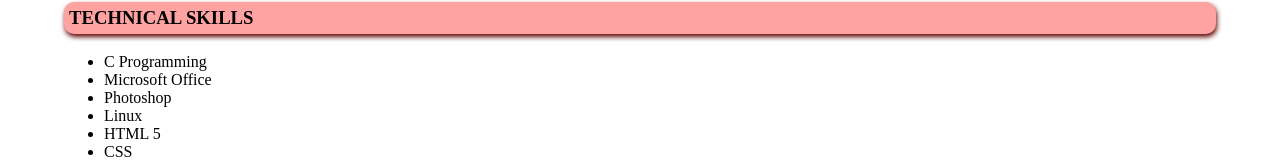
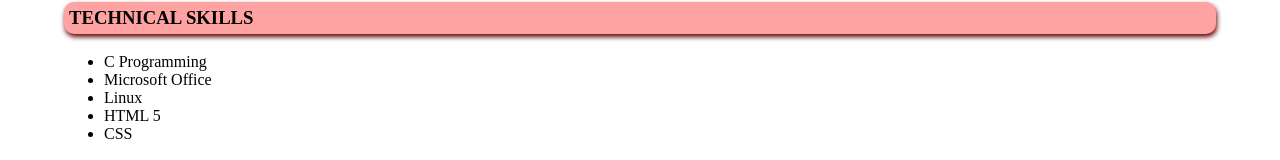
Before and after one commit to rajgogula/Resume, a plain HTML site: page index.html in a window 1280 px wide. Shown: the part 611-771 px from the top of the page. Drawn offline with Linux system fonts and the light colour scheme.

Commit message:
Update index.html

```diff
--- a/index.html
+++ b/index.html
@@ -60,7 +60,6 @@
     <ul>
         <li>C Programming</li>
         <li>Microsoft Office</li>
-        <li>Photoshop</li>
         <li>Linux</li>
         <li>HTML 5</li>
         <li>CSS</li>
```
